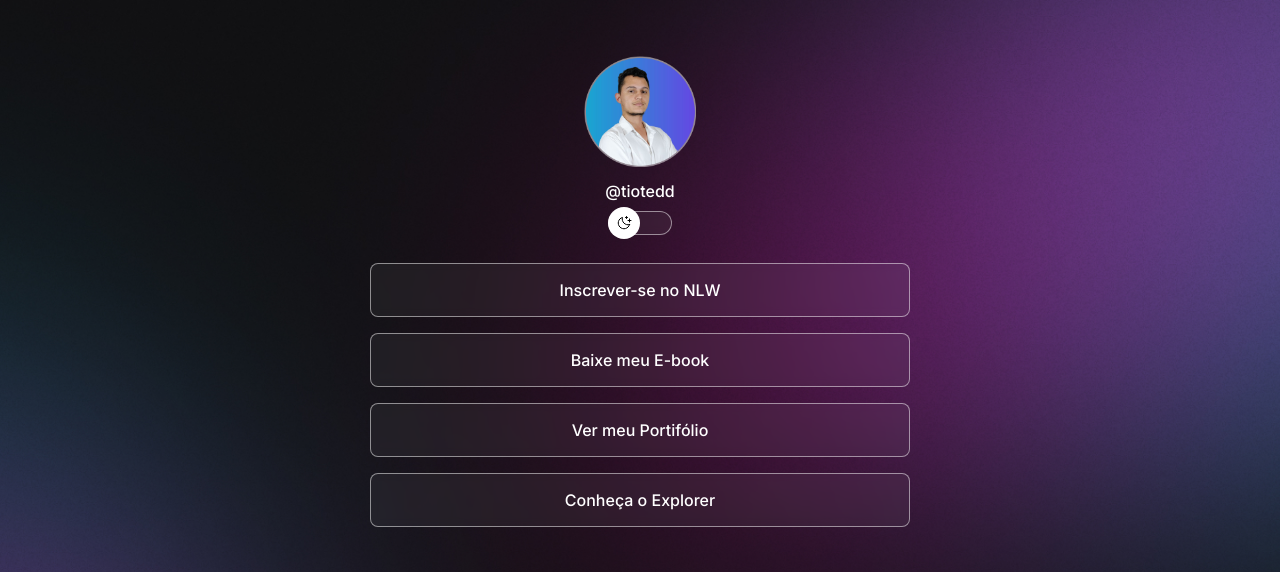
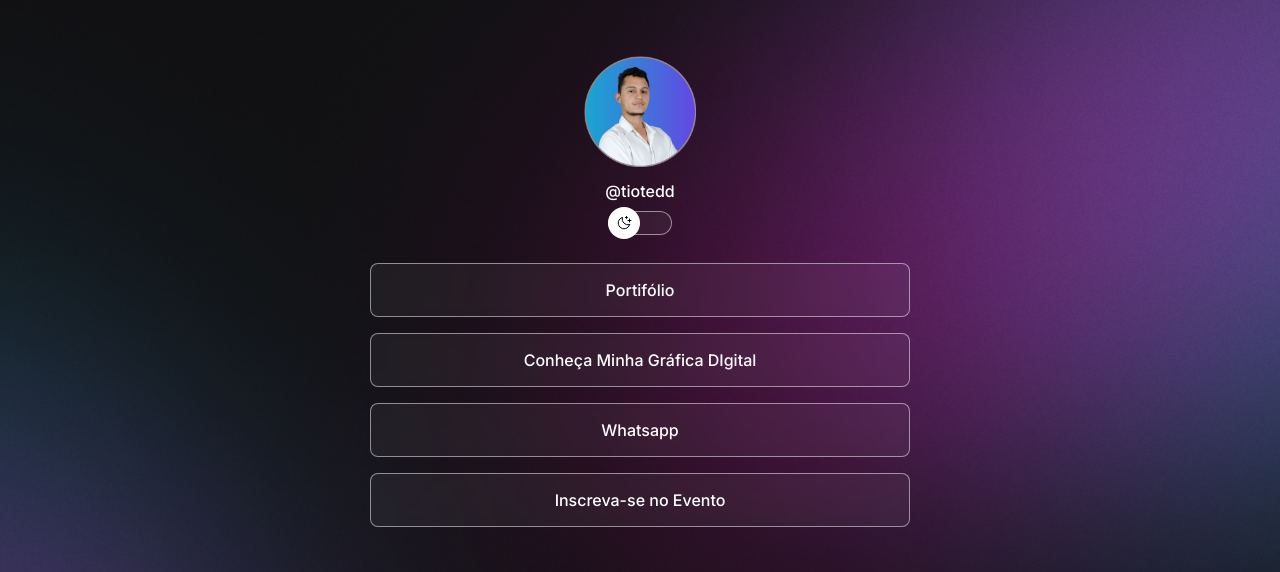
Before and after one commit to AndreLSBrito/Links, a plain HTML site: page index.html in a window 1280 px wide. Shown: the top 572 px of the page. Drawn offline with nearby package versions, Linux system fonts and the light colour scheme.

Commit message:
changed the links

```diff
--- a/index.html
+++ b/index.html
@@ -22,16 +22,16 @@
       </div>
       <ul>
         <li>
-          <a href="#">Inscrever-se no NLW</a>
+          <a href="https://github.com/Tiotedd/HTML_CSS_JS">Portifólio</a>
         </li>
         <li>
-          <a href="#">Baixe meu E-book</a>
+          <a href="https://www.instagram.com/tedigitalcard/">Conheça Minha Gráfica DIgital</a>
+        </li>
+         <li>
+          <a href="mywhats.net/1560308">Whatsapp</a>
         </li>
         <li>
-          <a href="#">Ver meu Portifólio</a>
-        </li>
-        <li>
-          <a href="https://www.rocketseat.com.br/explorer" target="_blank">Conheça o Explorer</a>
+          <a href="https://nlw.rocketseat.com.br/convite/andre-7172" target="_blank">Inscreva-se no Evento</a>
         </li>
       </ul>
       <div id="social-links">
@@ -55,7 +55,7 @@
     <script
       type="module" src="https://unpkg.com/ionicons@5.5.2/dist/ionicons/ionicons.esm.js">
     </script>
-      <script nomodule src="https://unpkg.com/ionicons@5.5.2/dist/ionicons/ionicons.js">
+    <script nomodule src="https://unpkg.com/ionicons@5.5.2/dist/ionicons/ionicons.js">
     </script>
     <script src="./script.js">
 
```
